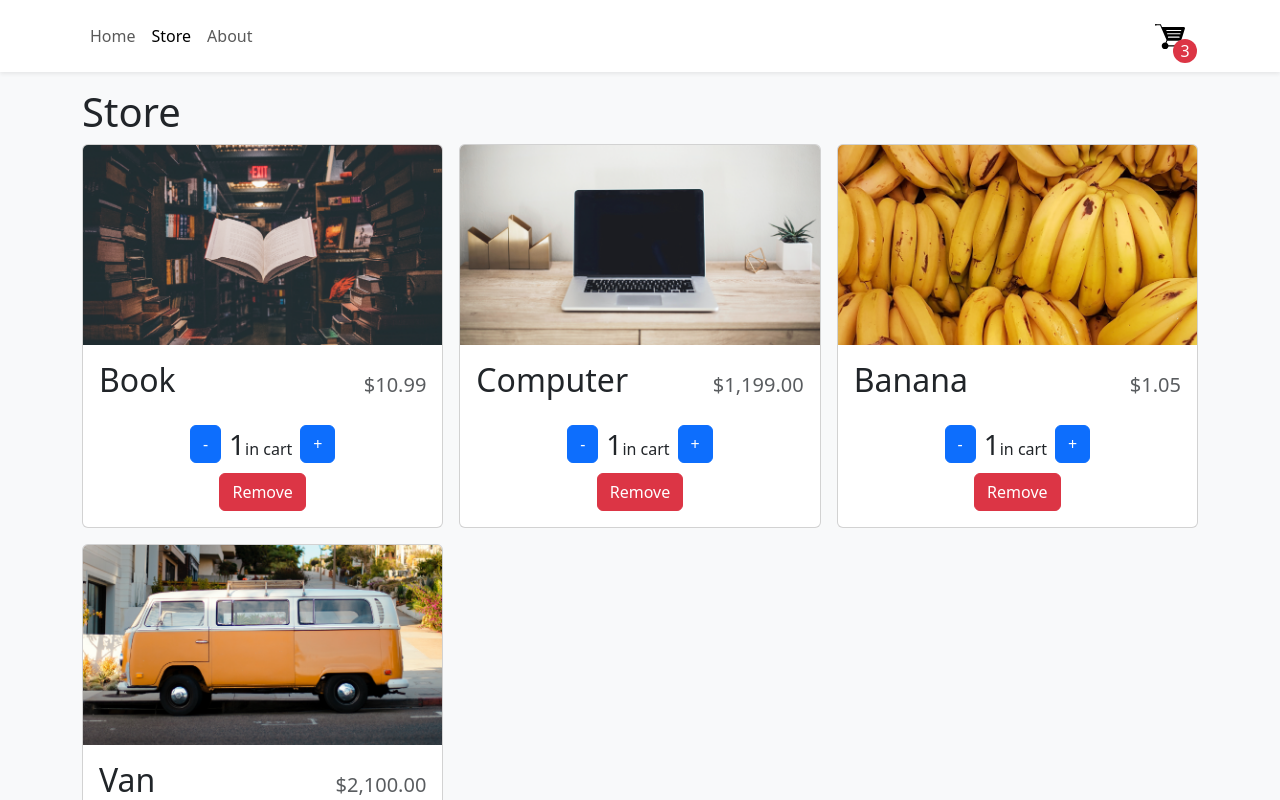
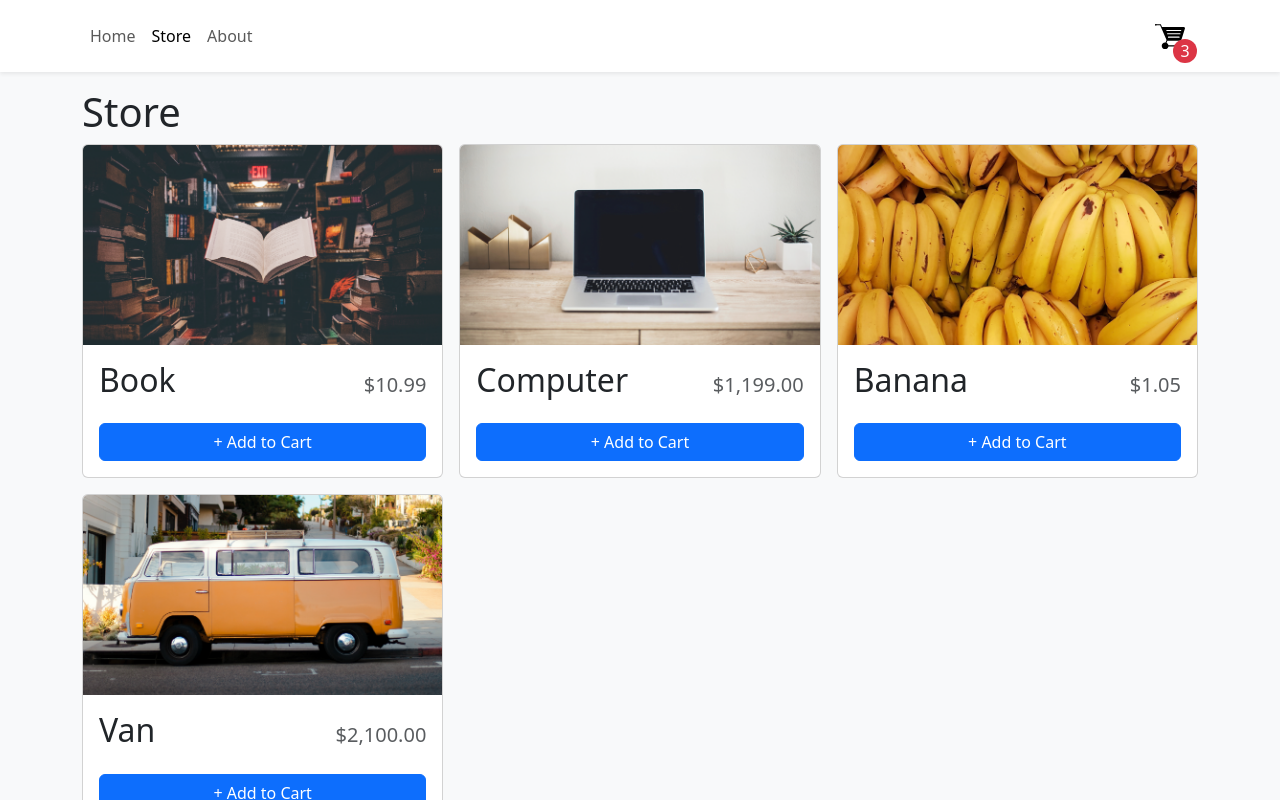
Before and after one commit to BenJohnsonFullStack/shopping-cart, a React (Vite) app: page /store in a window 1280 px wide. Shown: the top 800 px of the page. Built offline with nearby package versions, Linux system fonts and the light colour scheme.

Commit message:
cartContext and types

```diff
--- a/src/App.tsx
+++ b/src/App.tsx
@@ -2,10 +2,11 @@ import { Routes, Route } from "react-router-dom";
 import { Container } from "react-bootstrap";
 import { Home, About, Store } from "./pages";
 import { Navbar } from "./components";
+import { ShoppingCartProvider } from "./context/ShoppingCartContext";
 
 function App() {
   return (
-    <>
+    <ShoppingCartProvider>
       <Navbar />
       <Container className="mb-4">
         <Routes>
@@ -14,7 +15,7 @@ function App() {
           <Route path="/about" element={<About />} />
         </Routes>
       </Container>
-    </>
+    </ShoppingCartProvider>
   );
 }
 
--- a/src/components/StoreItem.tsx
+++ b/src/components/StoreItem.tsx
@@ -8,7 +8,7 @@ type StoreItemProps = {
   imgUrl: string;
 };
 export function StoreItem({ id, name, price, imgUrl }: StoreItemProps) {
-  const quantity = 1;
+  const quantity = 0;
 
   return (
     <Card className="h-100">
--- /dev/null
+++ b/src/context/ShoppingCartContext.tsx
@@ -0,0 +1,33 @@
+import { createContext, ReactNode, useContext, useState } from "react";
+
+type ShoppingCartProviderProps = {
+  children: ReactNode;
+};
+
+type ShoppingCartContext = {
+  getItemQuantity: (id: number) => number;
+  incrementItemQuantity: (id: number) => void; // also adds first item to cart
+  decrementItemQuantity: (id: number) => void;
+  removeFromCart: (id: number) => void;
+};
+
+type CartItemProps = {
+  id: number;
+  quantity: number;
+}[];
+
+const ShoppingCartContext = createContext({} as ShoppingCartContext);
+
+export function useShoppingCart() {
+  return useContext(ShoppingCartContext);
+}
+
+export function ShoppingCartProvider({ children }: ShoppingCartProviderProps) {
+  const [cartItems, setCartItems] = useState<CartItemProps>([]);
+
+  return (
+    <ShoppingCartContext.Provider value={{}}>
+      {children}
+    </ShoppingCartContext.Provider>
+  );
+}
```
